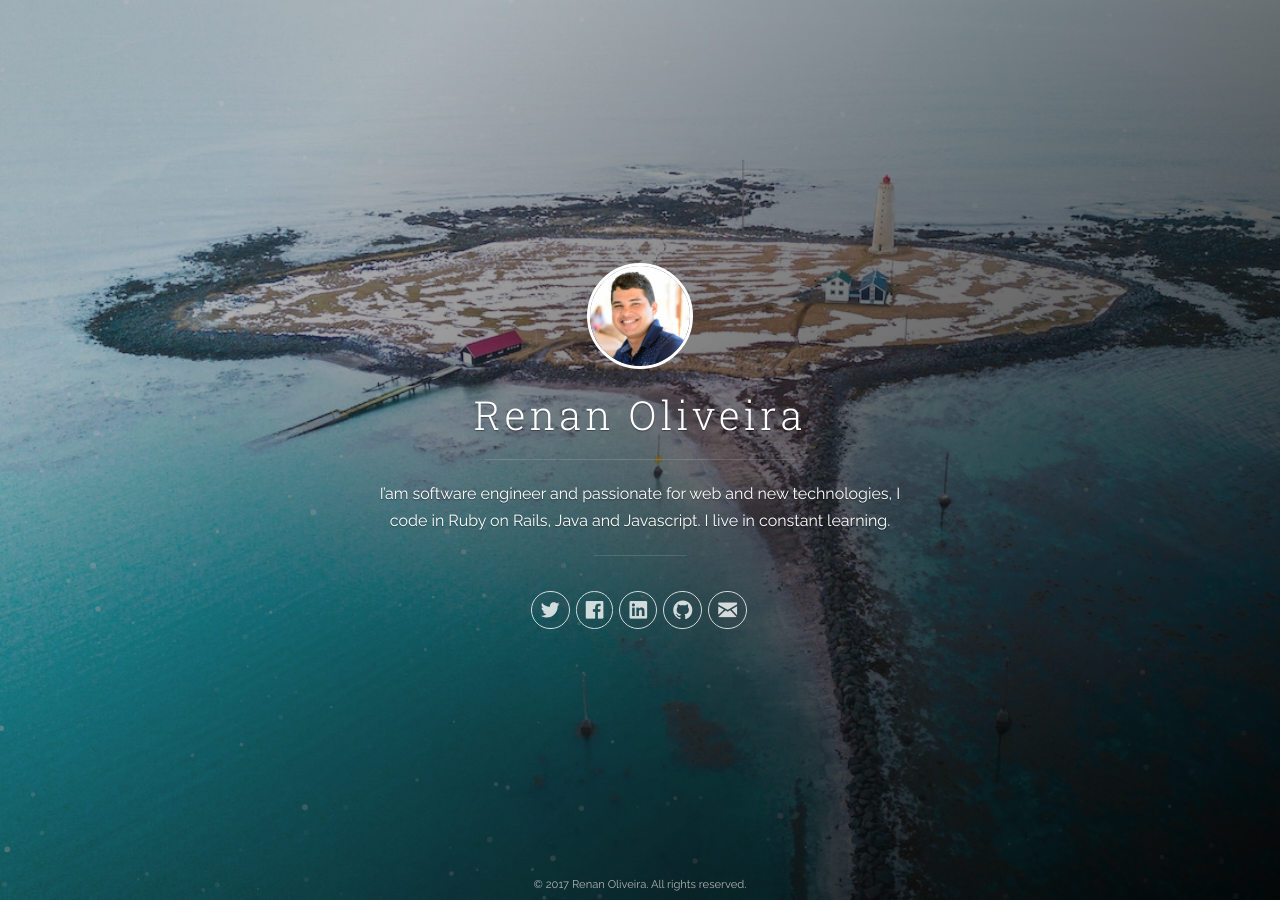
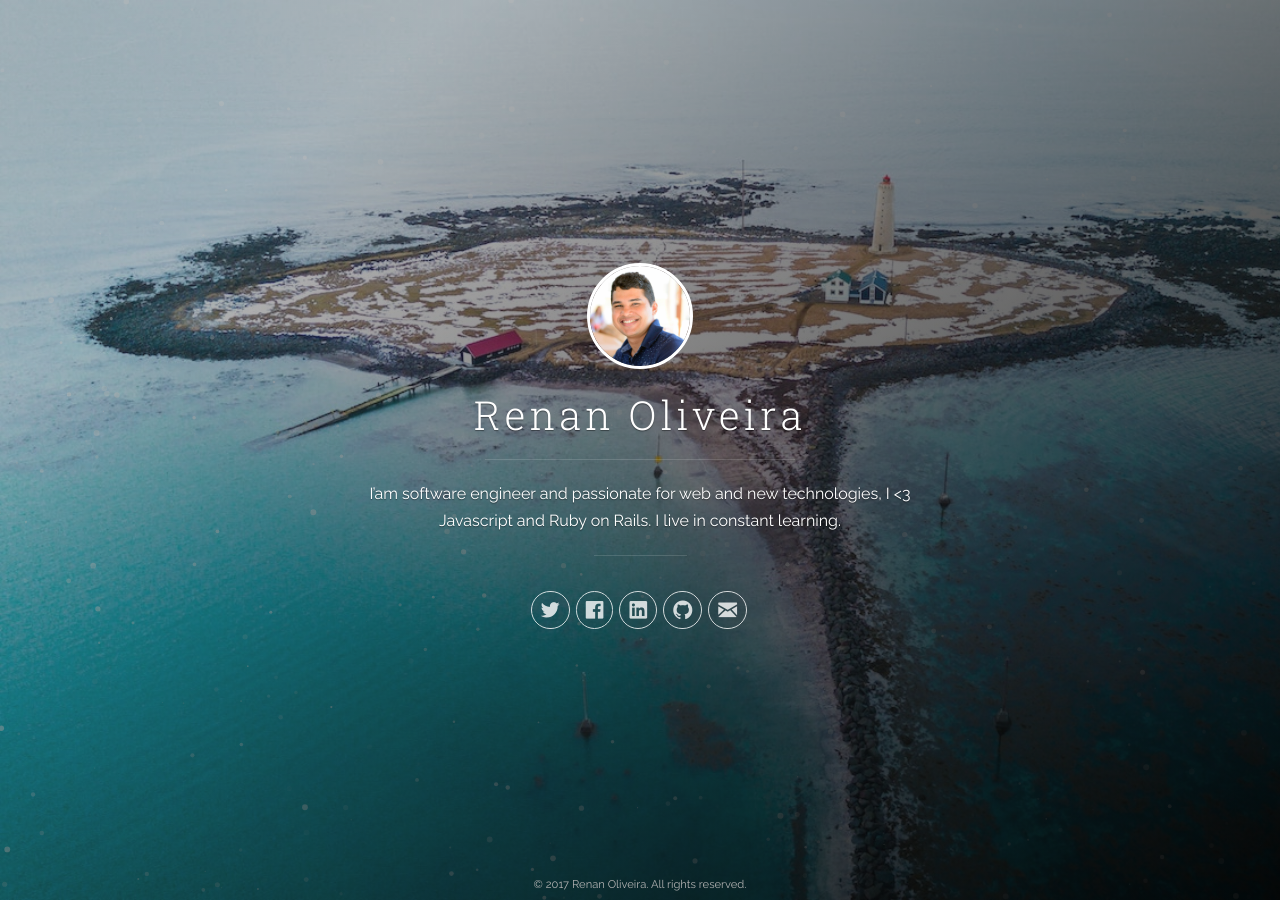
Before and after one commit to renanrboliveira/renanrboliveira.github.io, a Jekyll site: the page built from index.html, in a window 1280 px wide. Built offline with Jekyll 4.4.1, drawn with Linux system fonts in a browser that asks for light colours; the list of posts is cut into pages by our own code.

Commit message:
updated description

```diff
--- a/_config.yml
+++ b/_config.yml
@@ -1,6 +1,6 @@
 # Site settings
 title: Renan Oliveira
-description: 'I’am software engineer and passionate for web and new technologies, I code in Ruby on Rails, Java and Javascript. I live in constant learning.'
+description: 'I’am software engineer and passionate for web and new technologies, I <3 Javascript and Ruby on Rails. I live in constant learning.'
 url: 'http://renanol.me/'
 baseurl: ''
 # google_analytics: 'UA-XXXXXX-X'
```
